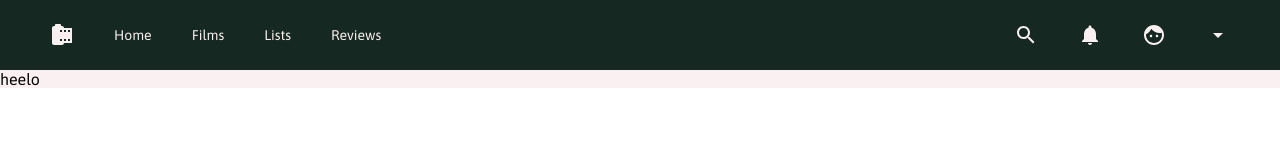
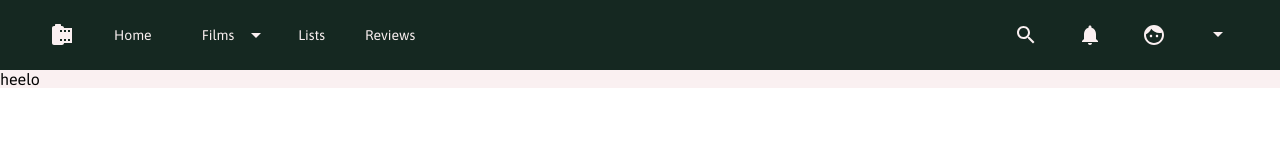
Before and after one commit to dannyvsm/filmate, a React (Create React App) app: page / in a window 1280 px wide. Shown: the top 160 px of the page. Built offline with nearby package versions, Linux system fonts and the light colour scheme; a web font is replaced by a local one.

Commit message:
Added on-hover menus

```diff
--- a/src/components/navbar/Navbar.jsx
+++ b/src/components/navbar/Navbar.jsx
@@ -13,21 +13,37 @@ const Navbar = () => {
     <div className="navbar">
       <div className="container">
         <div className="left">
-            <Film />
+            <Film classname="logo"/>
             <span></span>
             <span>Home</span>
-            <span>Films</span>
+            <div className="menu">
+                <span>Films</span>
+                <ArrowDrop className="icon" />
+                <div class="films">
+                    <span>By Decade</span>
+                    <span>By Genre</span>
+                    <span>By Director</span>
+                    <span>By Country</span>
+                    <span>Settings</span>
+                    <span>Hidden Gems</span>
+                    <span>Show me something!</span>
+                </div>
+            </div>
             <span>Lists</span>
             <span>Reviews</span>
         </div>
         <div className="right">
-            <Search />
-            <span></span>
-            <Notifs />
-            <span></span>
-            <Profile />
-            <span></span>
-            <ArrowDrop />
+            <Search  className="icon"/>
+            <Notifs className="icon"/>
+            <Profile className="icon" />
+            <div className="settings">
+                <ArrowDrop className="icon" />
+                <div className="options">
+                    <span>Profile</span>
+                    <span>Settings</span>
+                    <span>Accessibility</span>
+                </div>
+            </div>
         </div>
       </div>
     </div>
--- a/src/components/navbar/navbar.scss
+++ b/src/components/navbar/navbar.scss
@@ -14,19 +14,62 @@
             display: flex;
             align-items: center;
             margin-right: 20px;
-            img {
+
+            .logo {
                 height:25px;
+                cursor: pointer;
+            }
+
+            .menu {
+                display: flex;
+                align-items: center;
+                justify-content: left;
+
+                .icon {
+                    margin-left: -40px;
+                    cursor: pointer;
+                    margin-right: 30px;
+                }
+
+                .films {
+                    display: none;
+                    background-color: var(--main-colour);
+                    border-radius: 5px;
+                    color: black;
+
+                }
+
+                span {
+                    padding: 10px;
+                    cursor: pointer;
+                }
+
+                &:hover {
+                    .films {
+                        display: flex;
+                        flex-direction: column;
+                        position: absolute;
+
+                    }
+                }
             }
 
             span {
                 margin-right: 40px;
                 cursor: pointer;
             }
+
+
         }
 
         .right {
             display: flex;
             align-items: center;
+
+            .icon {
+                margin-left: 40px;
+                cursor: pointer;
+            }
 
             img {
                 color: white;
@@ -37,9 +80,29 @@
                 cursor: pointer;
             }
 
-            span {
-                margin-left: 40px;
+            .settings {
+                .options {
+                    display: none;
+                    background-color: var(--main-colour);
+                    border-radius: 5px;
+                    color: black;
+
+                }
+
+                span {
+                    padding: 10px;
+                    cursor: pointer;
+                }
+
+                &:hover {
+                    .options {
+                        display: flex;
+                        flex-direction: column;
+                        position: absolute;
+                    }
+                }
             }
+
         }
 
     }
```
